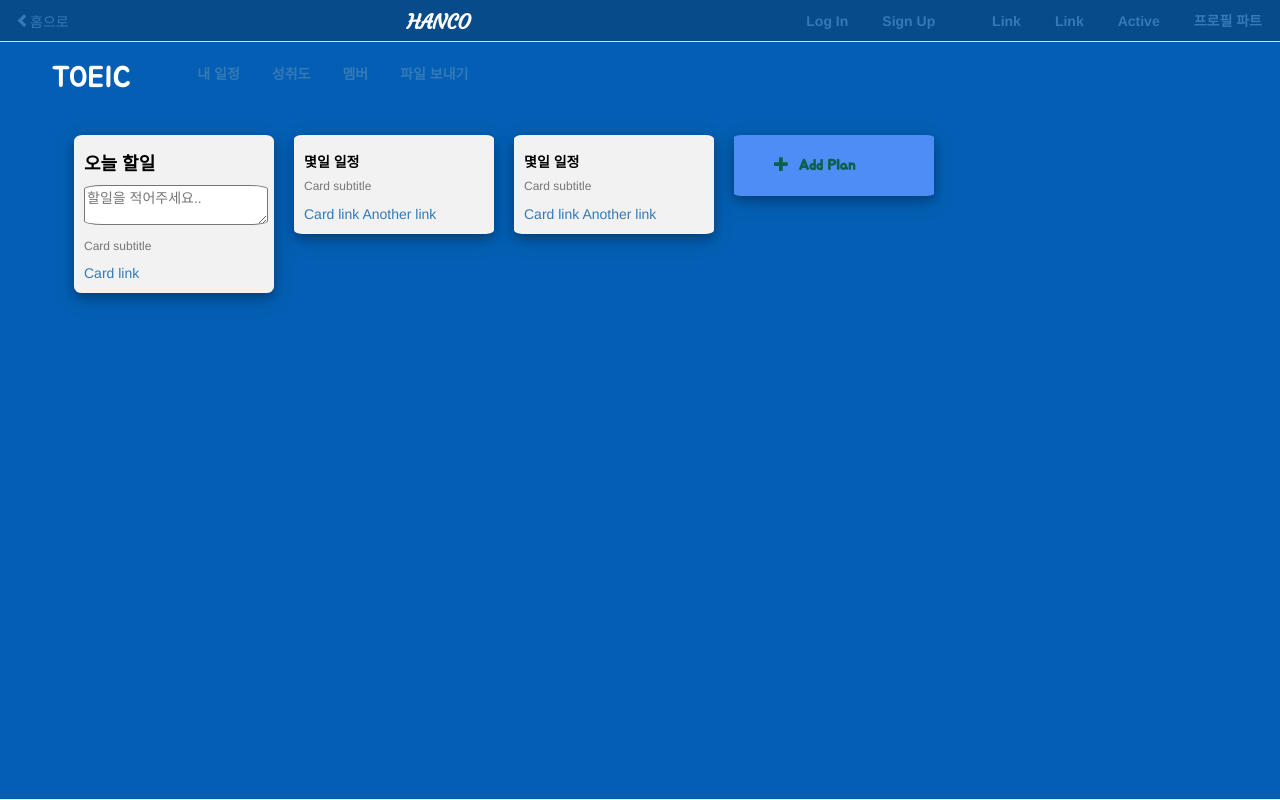
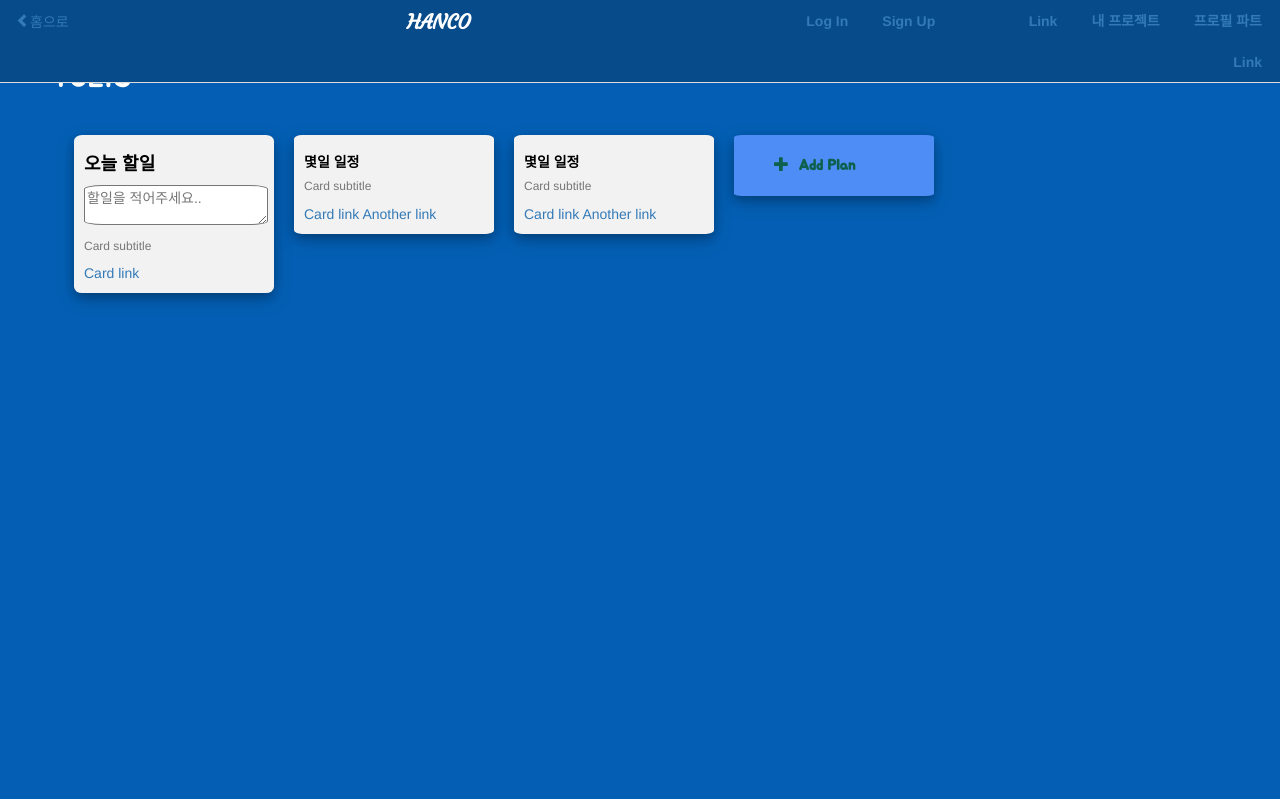
Before and after one commit to JSPlike/hanco_rails, a Rails app: page /projects in a window 1280 px wide. Run offline with Rails 7, Linux system fonts and the light colour scheme; style sheets or scripts are compiled from the project's sources; some libraries are stand-ins or nearby versions.

Commit message:
project database dev~

```diff
--- a/app/views/layouts/projects.html.erb
+++ b/app/views/layouts/projects.html.erb
@@ -55,9 +55,9 @@
             <%= link_to "Sign Up", new_user_registration_path %>
           </li>
         <% end %>
-
+        <!-- 이 버튼 누를 시 옆에 새 탭이 나오면서 리스트 출력-->
         <li class="nav-item">
-          <a class="nav-link active" href="#">Active</a>
+          <a class="nav-link active" href="#">내 프로젝트</a>
         </li>
         <li class="nav-item">
           <a class="nav-link" href="#">Link</a>
```
Also changed, not shown: 1 other file.
